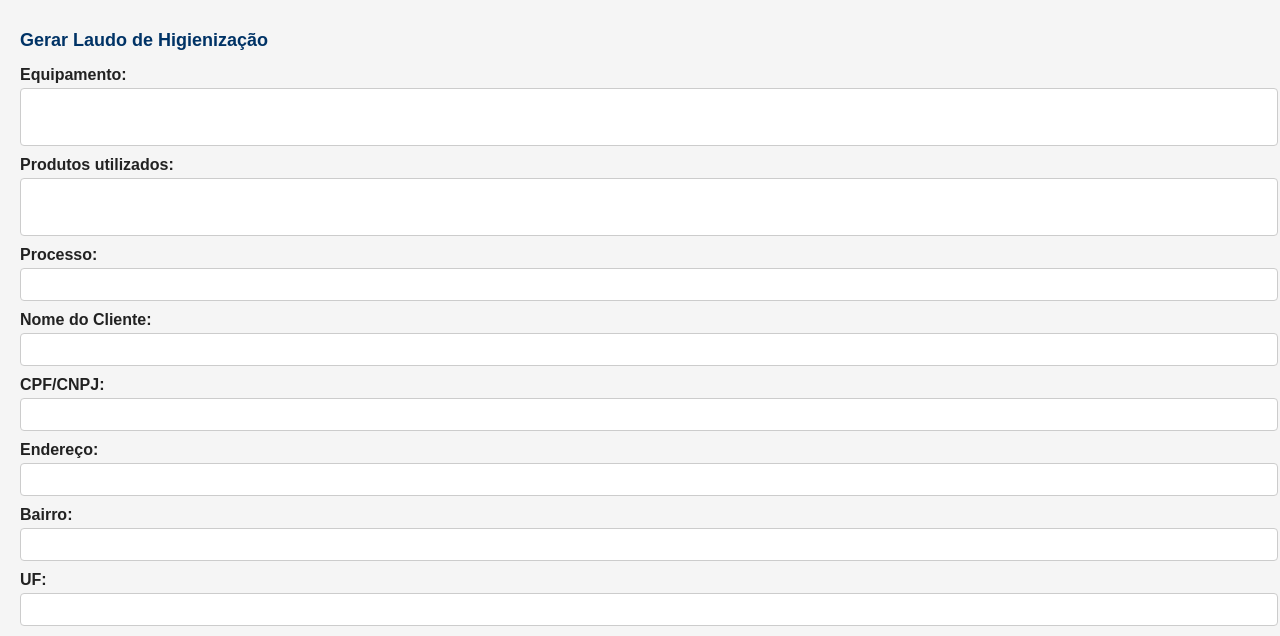
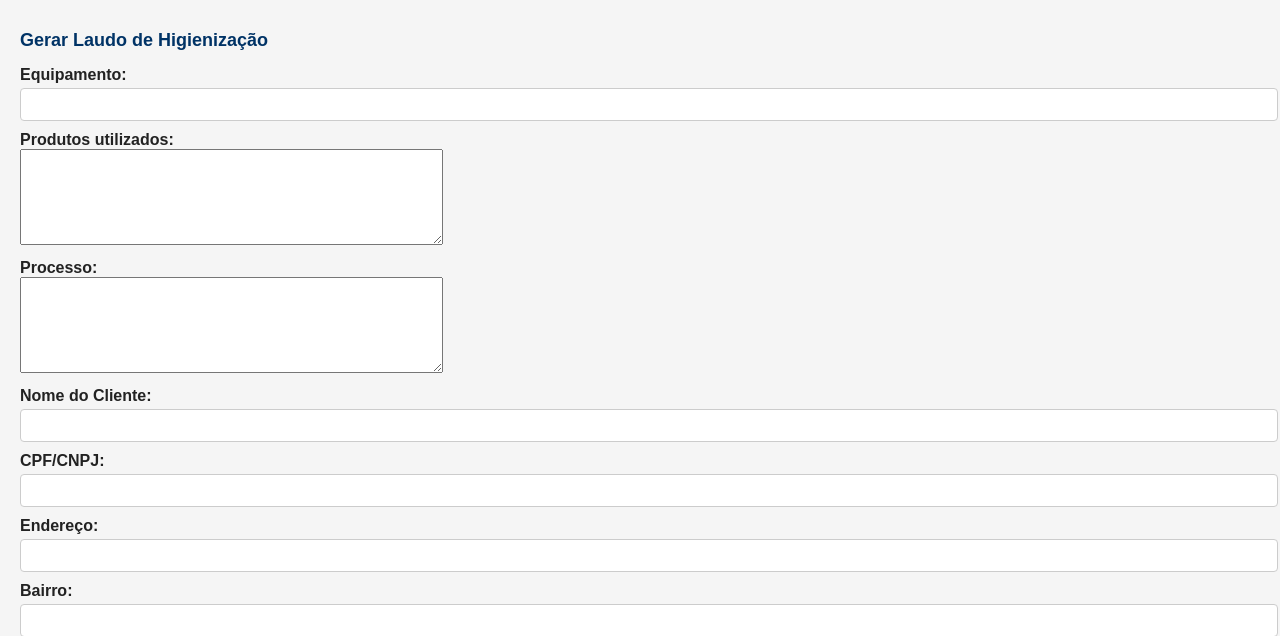
Before and after one commit to deciusmotta/laudo, a Flask app: page / in a window 1280 px wide. Shown: the part 159-795 px from the top of the page. Run offline with Flask 3, Linux system fonts and the light colour scheme.

Commit message:
Update form fields for equipment and process input

```diff
--- a/templates/index.html
+++ b/templates/index.html
@@ -2,9 +2,11 @@
 {% block content %}
 <h2>Gerar Laudo de Higienização</h2>
 <form method="POST">
-  <label>Equipamento:</label><input type="text" name="equipamento" required style="height:40px;"><br>
-  <label>Produtos utilizados:</label><input type="text" name="produtos_utilizados" style="height:40px;"><br>
-  <label>Processo:</label><input type="text" name="processo"><br>
+  <label>Equipamento:</label><input type="text" name="equipamento"><br>
+  <label>Produtos utilizados:</label>
+  <textarea name="produtos_utilizados" rows="6" cols="50"></textarea><br>
+  <label>Processo:</label>
+  <textarea name="processo" rows="6" cols="50"></textarea><br>
   <label>Nome do Cliente:</label><input type="text" name="nome_cliente"><br>
   <label>CPF/CNPJ:</label><input type="text" name="cpf_cnpj_cliente"><br>
   <label>Endereço:</label><input type="text" name="endereco"><br>
```
